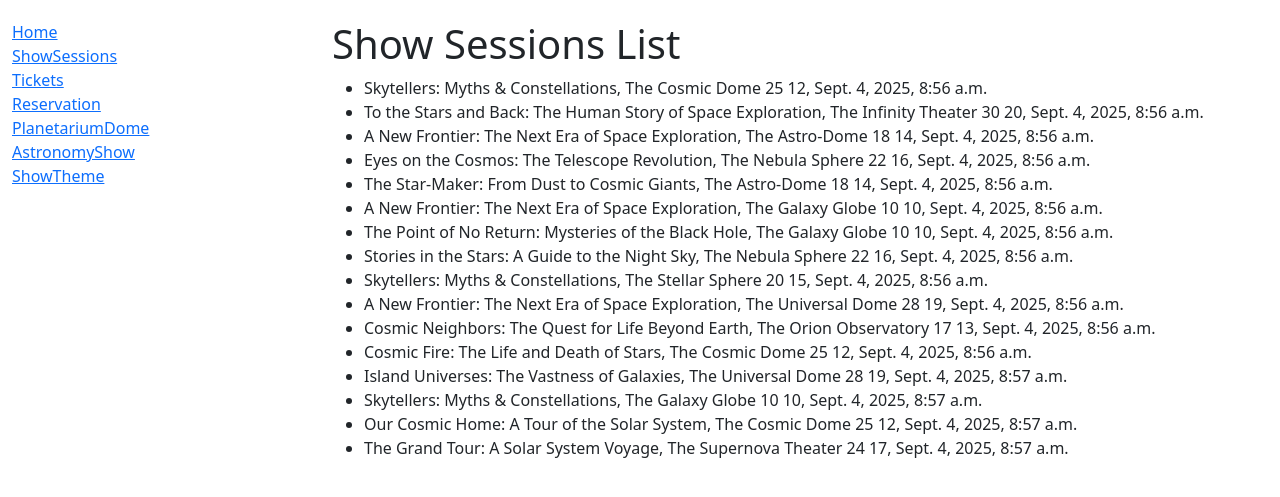
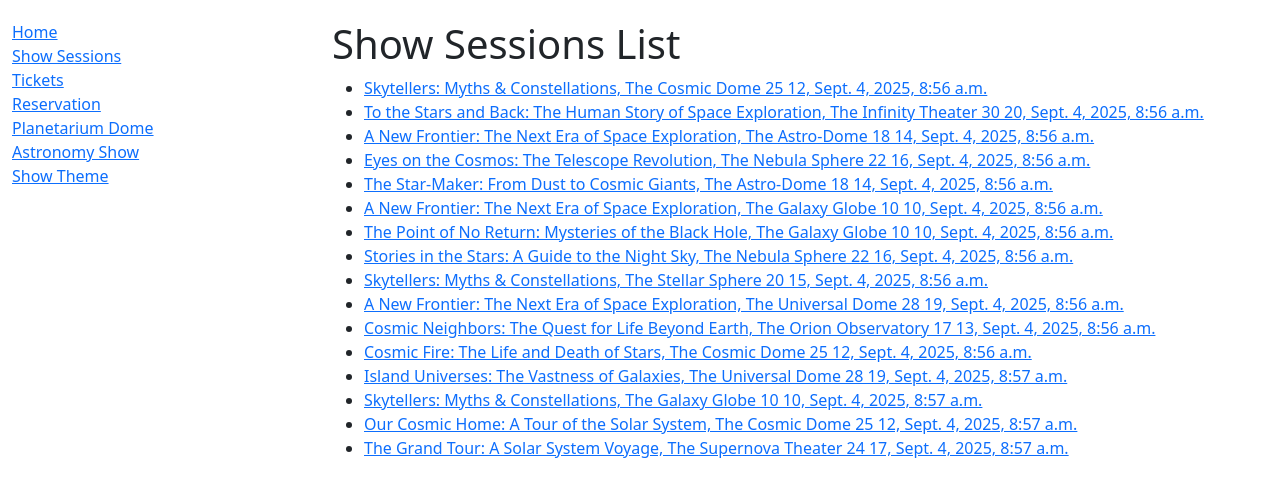
Before and after one commit to oleksashcherbakov/django_planetarium, a Django app: page /planetarium/showsessions/ in a window 1280 px wide. Shown: the top 497 px of the page. Run offline with Django 5.2, Linux system fonts and the light colour scheme; data comes from the database, SQL or seed files in the repository.

Commit message:
finished all detail pages, added links in lists pages

```diff
--- a/core_app/urls.py
+++ b/core_app/urls.py
@@ -21,15 +21,21 @@ from core_app.views import (
     index,
     show_themes_list_view,
     show_themes_detail,
+
     ShowSessionsListView,
     ShowSessionsDetailView,
 
     TicketListView,
     TicketDetailView,
+
     ReservationListView,
     ReservationDetailView,
+
     PlanetariumDomeListView,
+    PlanetariumDomeDetailView,
+
     AstronomyShowListView,
+    AstronomyShowDetailView
 )
 
 
@@ -48,9 +54,12 @@ urlpatterns = [
         PlanetariumDomeListView.as_view(),
         name="planetariumdomes-list",
     ),
+    path("planetariumdomes/<int:pk>", PlanetariumDomeDetailView.as_view(), name="planetariumdome-detail"),
     path(
         "astronomyshows/", AstronomyShowListView.as_view(), name="astronomyshows-list"
     ),
+    path(
+        "astronomyshows/<int:pk>", AstronomyShowDetailView.as_view(), name="astronomyshows-detail"),
 ]
 
 
--- a/core_app/views.py
+++ b/core_app/views.py
@@ -88,7 +88,19 @@ class PlanetariumDomeListView(generic.ListView):
     template_name = "planetarium_domes/planetarium_domes_list.html"
 
 
+class PlanetariumDomeDetailView(generic.DetailView):
+    model = PlanetariumDome
+    queryset = PlanetariumDome.objects.prefetch_related("show_sessions")
+    context_object_name = "planetarium_dome"
+    template_name = "planetarium_domes/planetarium_dome_detail.html"
+
 class AstronomyShowListView(generic.ListView):
     model = AstronomyShow
     context_object_name = "astronomy_shows"
     template_name = "astronomy_shows/astronomy_shows_list.html"
+
+class AstronomyShowDetailView(generic.DetailView):
+    model = AstronomyShow
+    queryset = AstronomyShow.objects.prefetch_related("show_sessions", "show_sessions__planetarium_dome")
+    context_object_name = "astronomy_show"
+    template_name = "astronomy_shows/astronomy_show_detail.html"
--- a/templates/Astronomy_shows/astronomy_shows_list.html
+++ b/templates/Astronomy_shows/astronomy_shows_list.html
@@ -9,7 +9,7 @@
   <ul>
     {% if astronomy_shows %}
       {% for astronomy_show in astronomy_shows %}
-        <li> {{ astronomy_show.title }}, {{ astronomy_show.description }}, {{ astronomy_show.themes }} </li>
+        <li><a href="{% url 'core_app:astronomyshows-detail' astronomy_show.id %}">{{ astronomy_show.title }}, {{ astronomy_show.description }}, {{ astronomy_show.themes }} </a> </li>
       {% endfor %}
     {% else %}
       <p> No Astronomy Shows found</p>
--- a/templates/Includes/sidebar.html
+++ b/templates/Includes/sidebar.html
@@ -1,9 +1,9 @@
 <ul class="sidebar-nav">
   <li><a href="{% url 'core_app:index'%}">Home</a></li>
-  <li><a href="{% url 'core_app:showsessions-list'%}">ShowSessions</a></li>
+  <li><a href="{% url 'core_app:showsessions-list'%}">Show Sessions</a></li>
   <li><a href="{% url 'core_app:tickets-list'%}">Tickets</a></li>
   <li><a href="{% url 'core_app:reservations-list'%}">Reservation</a></li>
-  <li><a href="{% url 'core_app:planetariumdomes-list'%}">PlanetariumDome</a></li>
-  <li><a href="{% url 'core_app:astronomyshows-list'%}">AstronomyShow</a></li>
-  <li><a href="{% url 'core_app:showthemes-list'%}">ShowTheme</a></li>
+  <li><a href="{% url 'core_app:planetariumdomes-list'%}">Planetarium Dome</a></li>
+  <li><a href="{% url 'core_app:astronomyshows-list'%}">Astronomy Show</a></li>
+  <li><a href="{% url 'core_app:showthemes-list'%}">Show Theme</a></li>
 </ul>
--- a/templates/Planetarium_domes/planetarium_domes_list.html
+++ b/templates/Planetarium_domes/planetarium_domes_list.html
@@ -9,7 +9,7 @@
   <ul>
     {% if planetarium_domes %}
       {% for planetarium_dome in planetarium_domes %}
-        <li> {{ planetarium_dome.name }}, {{ planetarium_dome.rows }}, {{ planetarium_dome.seats_in_row }} </li>
+        <li><a href="{% url 'core_app:planetariumdome-detail' planetarium_dome.id %}">{{ planetarium_dome.name }}, {{ planetarium_dome.rows }}, {{ planetarium_dome.seats_in_row }} </a></li>
       {% endfor %}
     {% else %}
       <p> No Planetarium Domes found</p>
--- a/templates/Show_sessions/show_sessions_list.html
+++ b/templates/Show_sessions/show_sessions_list.html
@@ -9,7 +9,7 @@
   <ul>
     {% if show_sessions %}
       {% for show_session in show_sessions %}
-        <li> {{ show_session.astronomy_show }}, {{ show_session.planetarium_dome }}, {{ show_session.show_time }}</li>
+        <li><a href="{% url 'core_app:showsessions-detail' show_session.id %}">{{ show_session.astronomy_show }}, {{ show_session.planetarium_dome }}, {{ show_session.show_time }}</a></li>
       {% endfor %}
     {% else %}
       <p> No Show Sessions found</p>
```
Also changed, not shown: templates/Astronomy_shows/astronomy_show_detail.html (added, +21 -0 lines), templates/Planetarium_domes/planetarium_dome_detail.html (added, +21 -0 lines).
